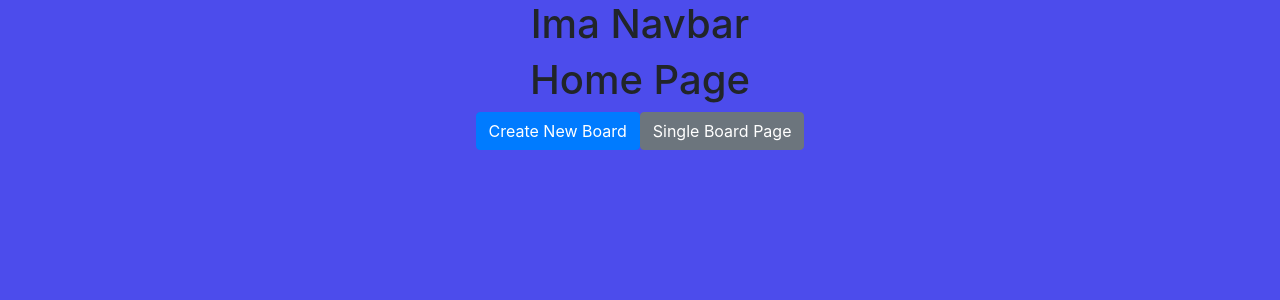
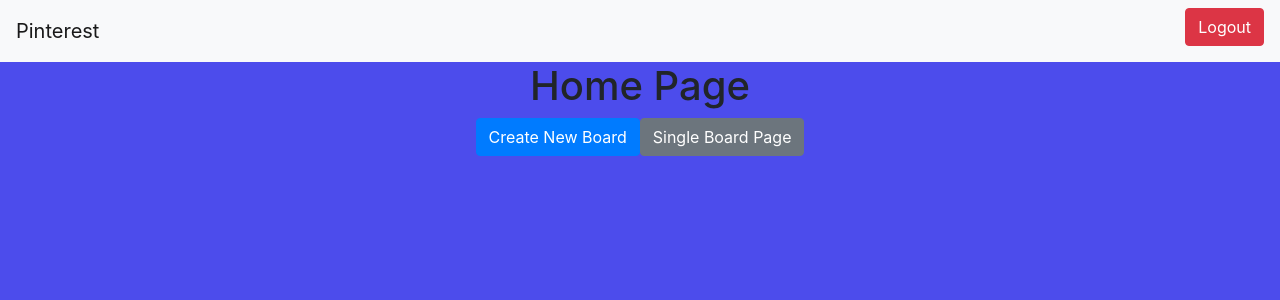
Before and after one commit to jbkey2015/pinterest-routing, a React (Create React App) app: page / in a window 1280 px wide. Shown: the top 300 px of the page. Built offline with nearby package versions, Linux system fonts and the light colour scheme; no server answers; sample sign-in values are in the browser's storage.

Commit message:
logout works

```diff
--- a/src/components/shared/MyNavbar/MyNavbar.js
+++ b/src/components/shared/MyNavbar/MyNavbar.js
@@ -1,10 +1,30 @@
 import React from 'react';
+import firebase from 'firebase/app';
+import 'firebase/auth';
 
 class MyNavbar extends React.Component {
+  logMeOut = (e) => {
+    e.preventDefault();
+    firebase.auth().signOut();
+  }
+
   render() {
+    const { authed } = this.props;
+
     return (
       <div className="MyNavbar">
-        <h1>Ima Navbar</h1>
+        <nav class="navbar navbar-expand-lg navbar-light bg-light">
+          <a class="navbar-brand" href="/">Pinterest</a>
+          <button class="navbar-toggler" type="button" data-toggle="collapse" data-target="#navbarSupportedContent" aria-controls="navbarSupportedContent" aria-expanded="false" aria-label="Toggle navigation">
+            <span class="navbar-toggler-icon"></span>
+          </button>
+          <div class="collapse navbar-collapse" id="navbarSupportedContent">
+            <ul className="navbar-nav mr-auto mt-2 mt-lg-0"></ul>
+            <div class="my-2 mt-lg-0">
+              {authed && (<button className="nav-linsk btn btn-danger" onClick={this.logMeOut}>Logout</button>)}
+            </div>
+          </div>
+        </nav>
       </div>
     );
   }
```
